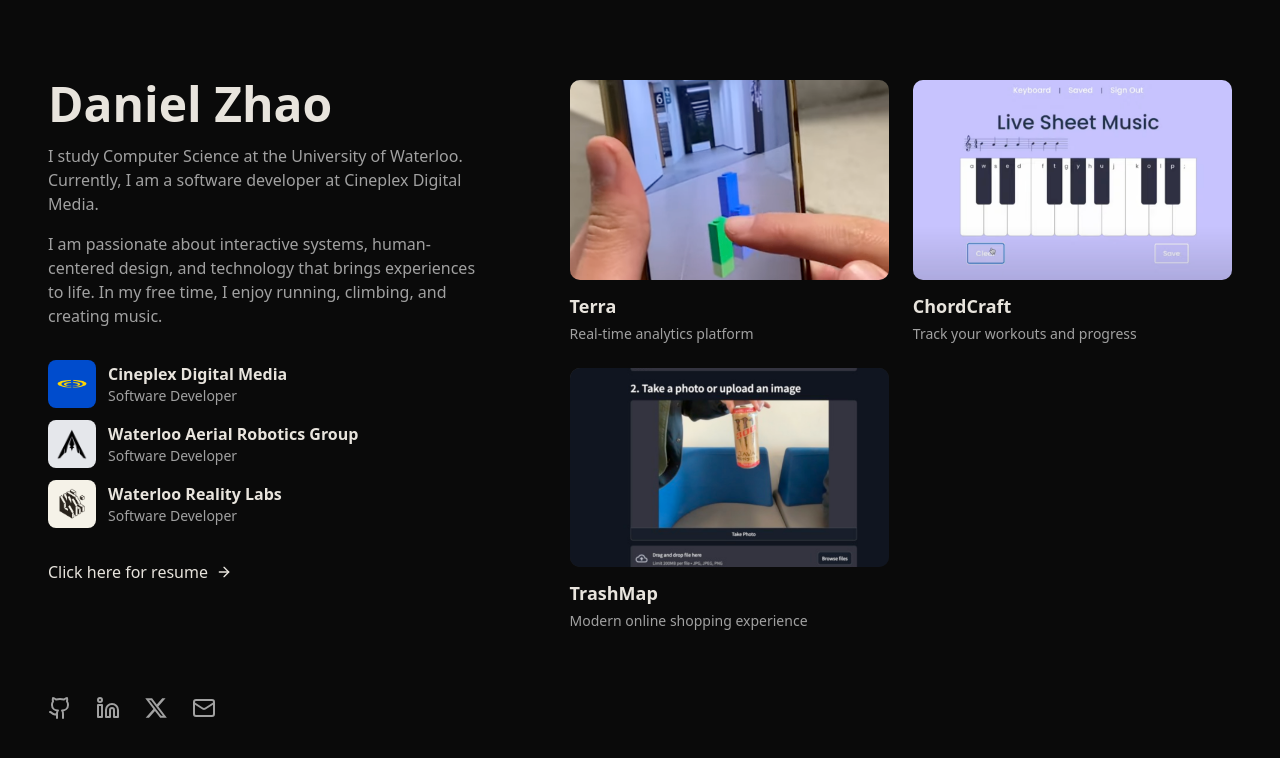
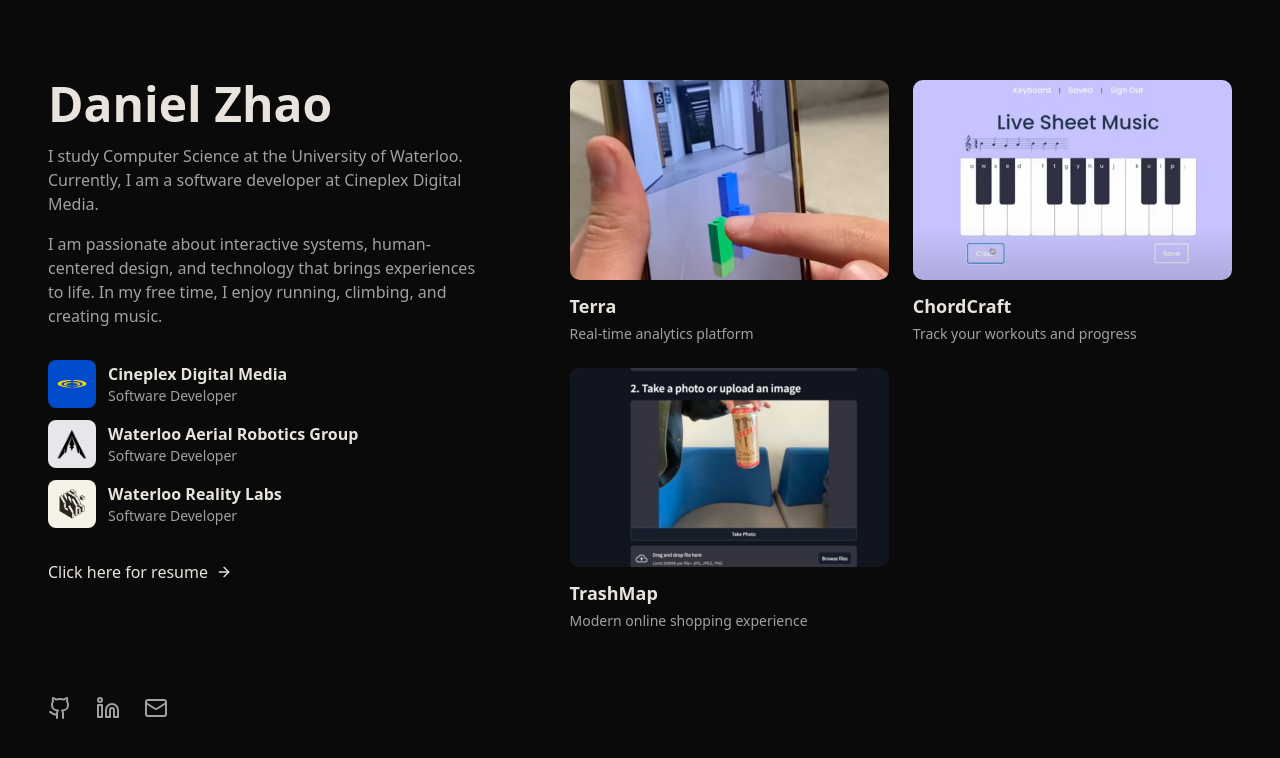
Before and after one commit to danielquzhao/personal-website-v2, a Next.js app: page / in a window 1280 px wide. Shown: the top 758 px of the page. Built offline with nearby package versions, Linux system fonts and the light colour scheme.

Commit message:
Comment out X

```diff
--- a/components/footer.tsx
+++ b/components/footer.tsx
@@ -1,16 +1,16 @@
 import { Github, Linkedin, Mail } from "lucide-react";
 
-// Custom X (Twitter) icon
-const XIcon = ({ className }: { className?: string }) => (
-  <svg
-    viewBox="0 0 24 24"
-    fill="currentColor"
-    className={className}
-    xmlns="http://www.w3.org/2000/svg"
-  >
-    <path d="M18.244 2.25h3.308l-7.227 8.26 8.502 11.24H16.17l-5.214-6.817L4.99 21.75H1.68l7.73-8.835L1.254 2.25H8.08l4.713 6.231zm-1.161 17.52h1.833L7.084 4.126H5.117z" />
-  </svg>
-);
+// Custom X (Twitter) icon (commented out)
+// const XIcon = ({ className }: { className?: string }) => (
+//   <svg
+//     viewBox="0 0 24 24"
+//     fill="currentColor"
+//     className={className}
+//     xmlns="http://www.w3.org/2000/svg"
+//   >
+//     <path d="M18.244 2.25h3.308l-7.227 8.26 8.502 11.24H16.17l-5.214-6.817L4.99 21.75H1.68l7.73-8.835L1.254 2.25H8.08l4.713 6.231zm-1.161 17.52h1.833L7.084 4.126H5.117z" />
+//   </svg>
+// );
 
 export function Footer() {
   const socialLinks = [
@@ -20,7 +20,7 @@
       href: "https://linkedin.com/in/danielquzhao",
       label: "LinkedIn",
     },
-    { icon: XIcon, href: "https://x.com/danielquzhao", label: "X" },
+    // { icon: XIcon, href: "https://x.com/danielquzhao", label: "X" },
     { icon: Mail, href: "mailto:danielquzhao@gmail.com", label: "Email" },
   ];
 
```
